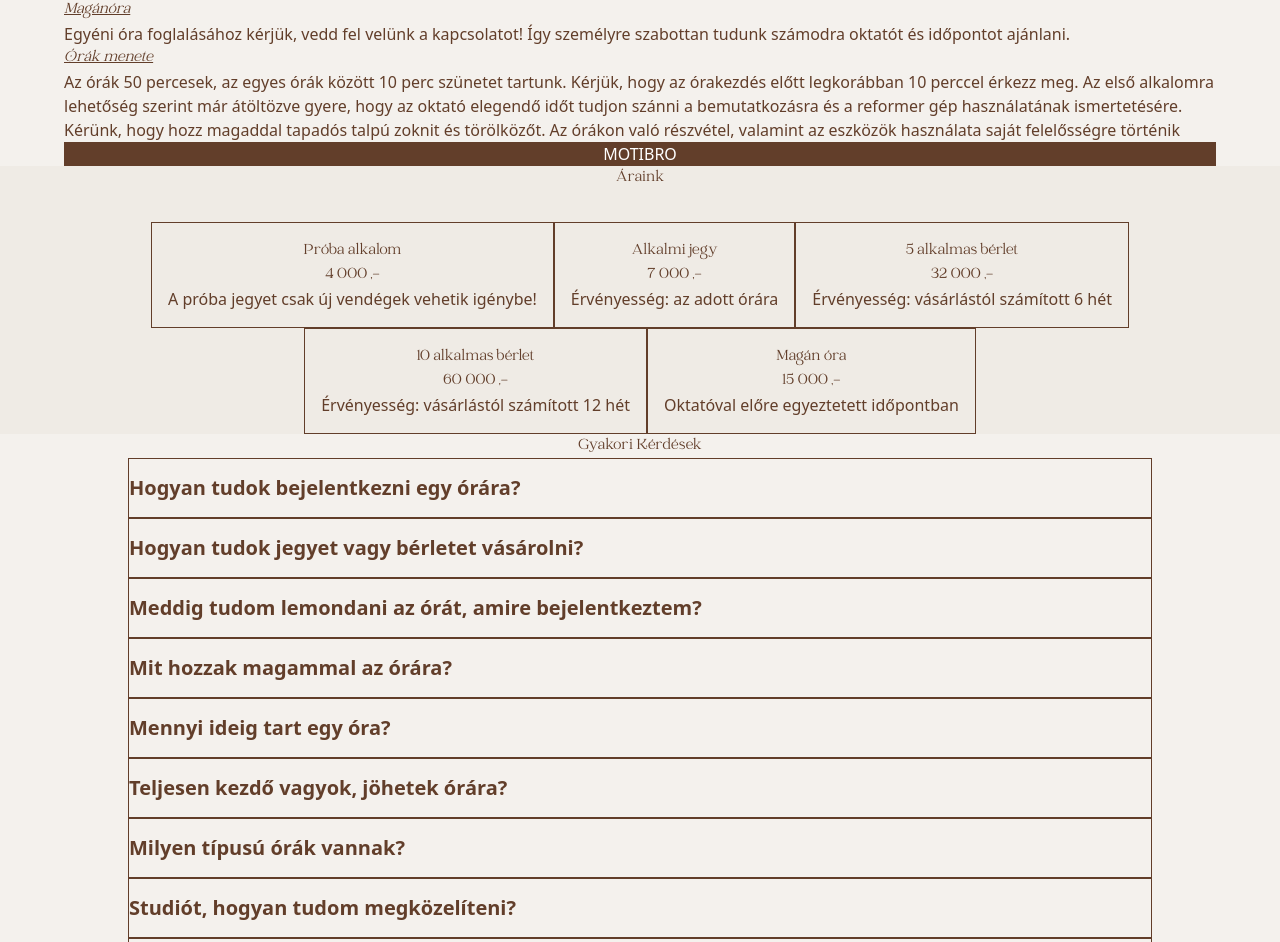
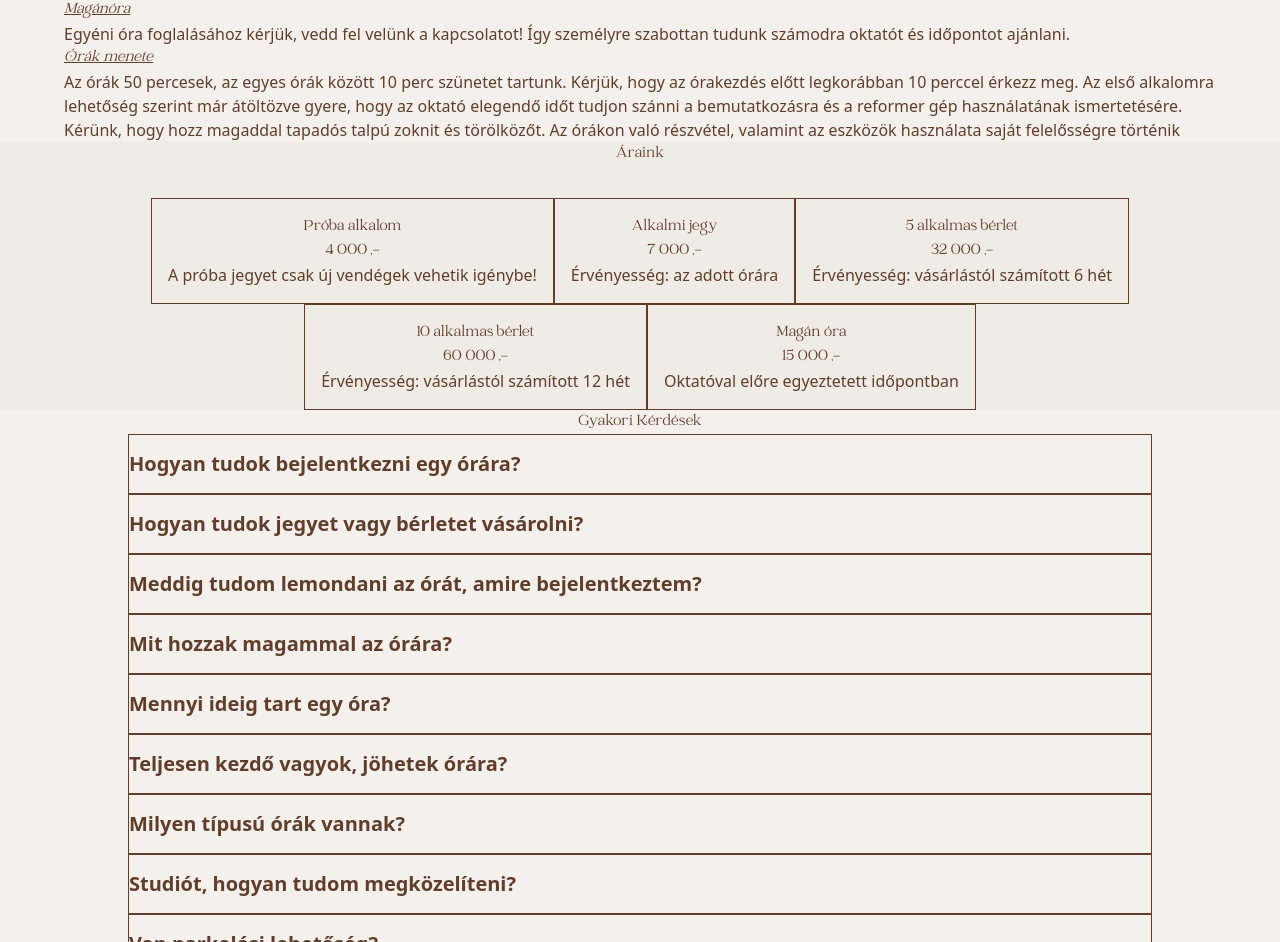
Before and after one commit to buikrisz/moonlab, a Next.js app: page / in a window 1280 px wide. Shown: the part 9756-10698 px from the top of the page. Built offline with nearby package versions, Linux system fonts and the light colour scheme.

Commit message:
remove motibro link

```diff
--- a/app/page.tsx
+++ b/app/page.tsx
@@ -358,14 +358,6 @@ const HomePage = () => {
                 felelősségre történik
               </p>
             </div>
-            <a
-              href={motibroLink}
-              className={styles.scheduleLink}
-              target="_blank"
-              rel="noopener noreferrer"
-            >
-              Motibro
-            </a>
           </motion.div>
         </motion.section>
 
```
